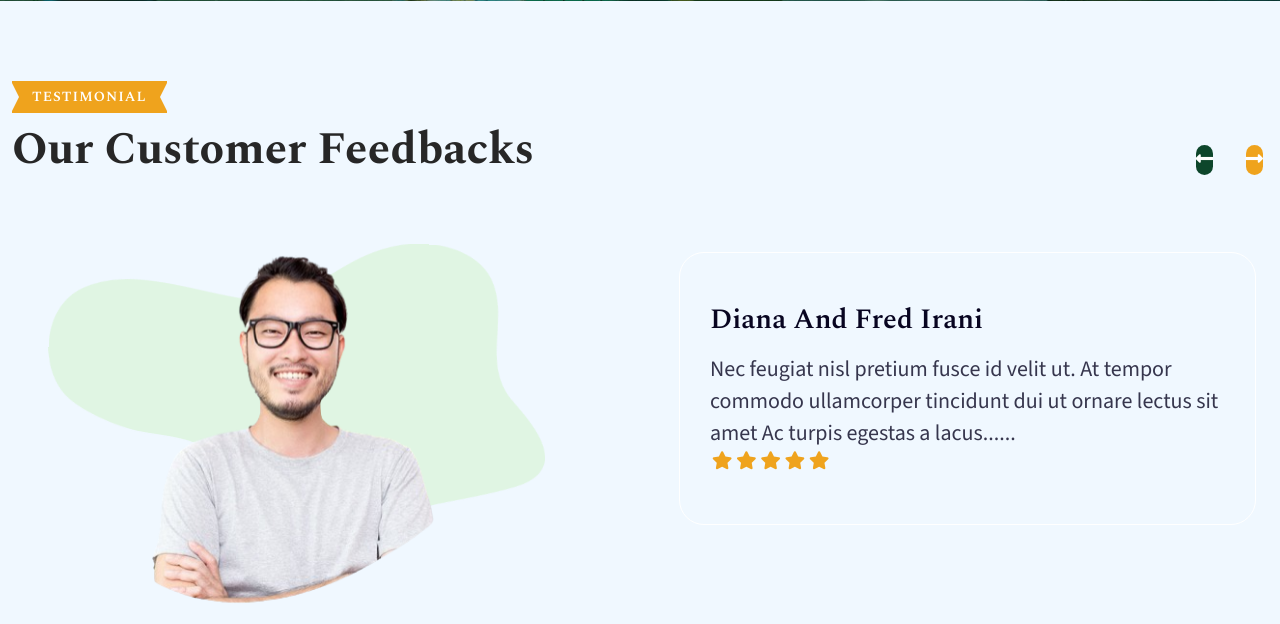
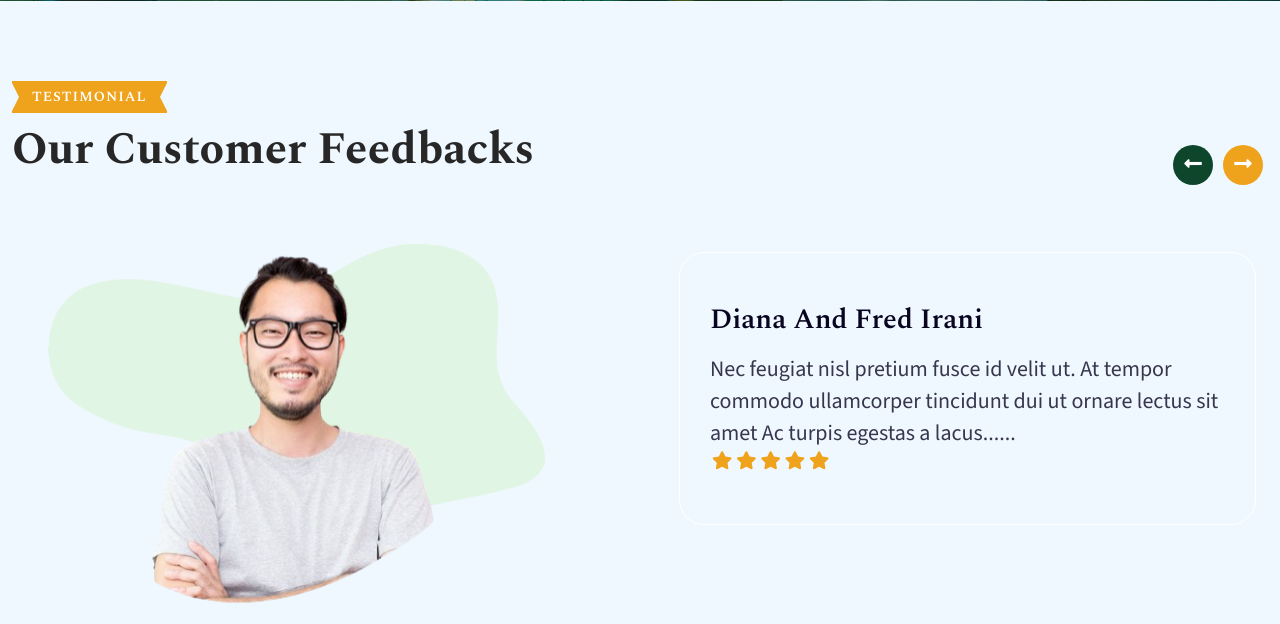
Before and after one commit to anshumallik126/himalayanwinds, a PHP site: page /about.php in a window 1280 px wide. Shown: the part 1624-2248 px from the top of the page. Run offline with PHP 8.4, Linux system fonts and the light colour scheme.

Commit message:
prev next btn height changeD

```diff
--- a/css/main.css
+++ b/css/main.css
@@ -1230,6 +1230,9 @@ h2.heading-title {
   border-radius: 30px;
 }
 .testimonial_s .owl-theme .owl-nav [class*=owl-] {
+  height: 40px;
+  width: 40px;
+  line-height: 40px;
   color: #fff !important;
   font-size: 20px !important;
   border-radius: 50px !important;
--- a/sass/_style.sass
+++ b/sass/_style.sass
@@ -859,6 +859,9 @@ h2.heading-title
                 transition: opacity .2s ease
                 border-radius: 30px
         .owl-nav [class*=owl-]
+            height: 40px
+            width: 40px
+            line-height: 40px
             color: #fff !important
             font-size: 20px !important
             border-radius: 50px !important
```
Also changed, not shown: 1 other file.
